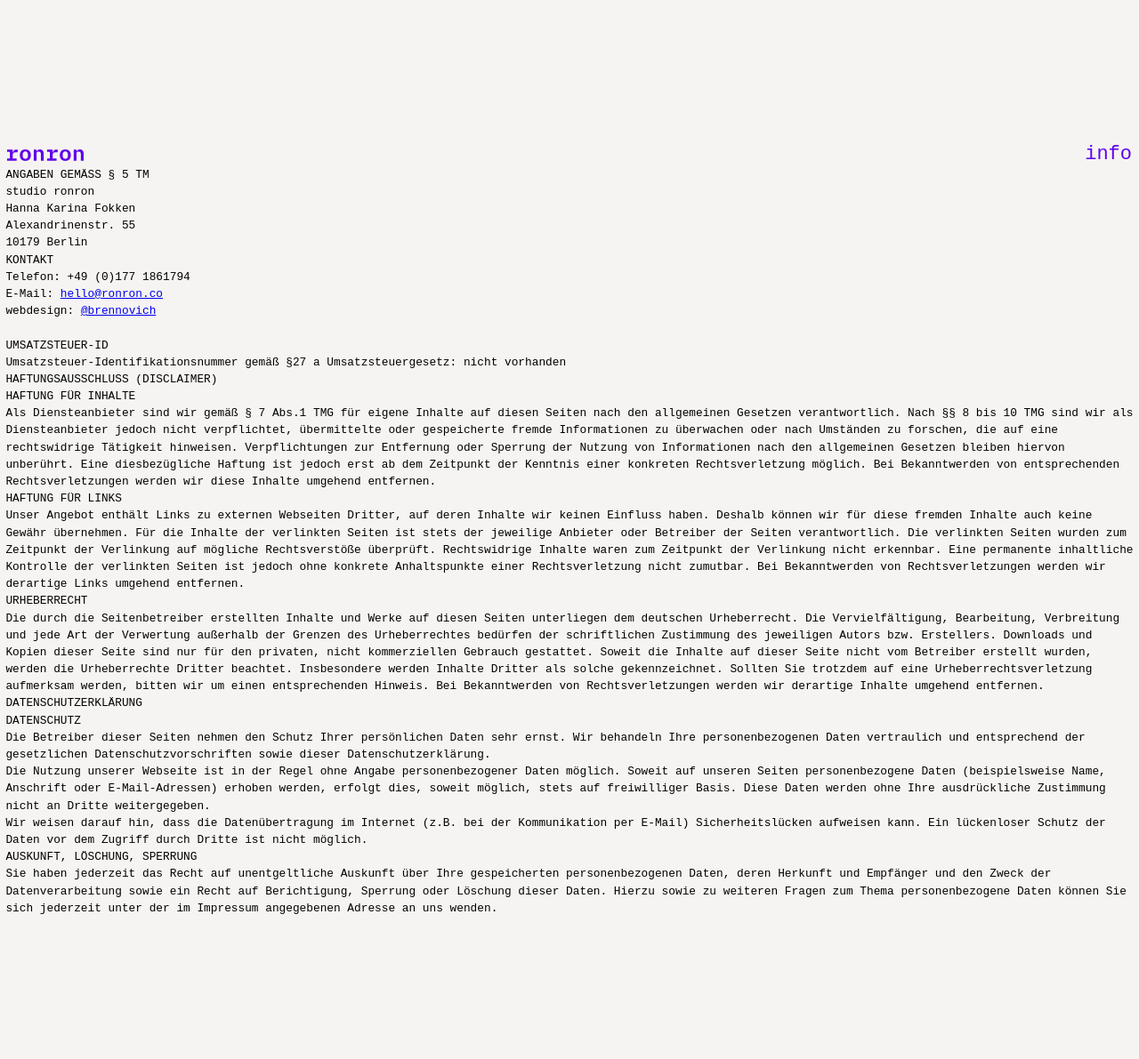
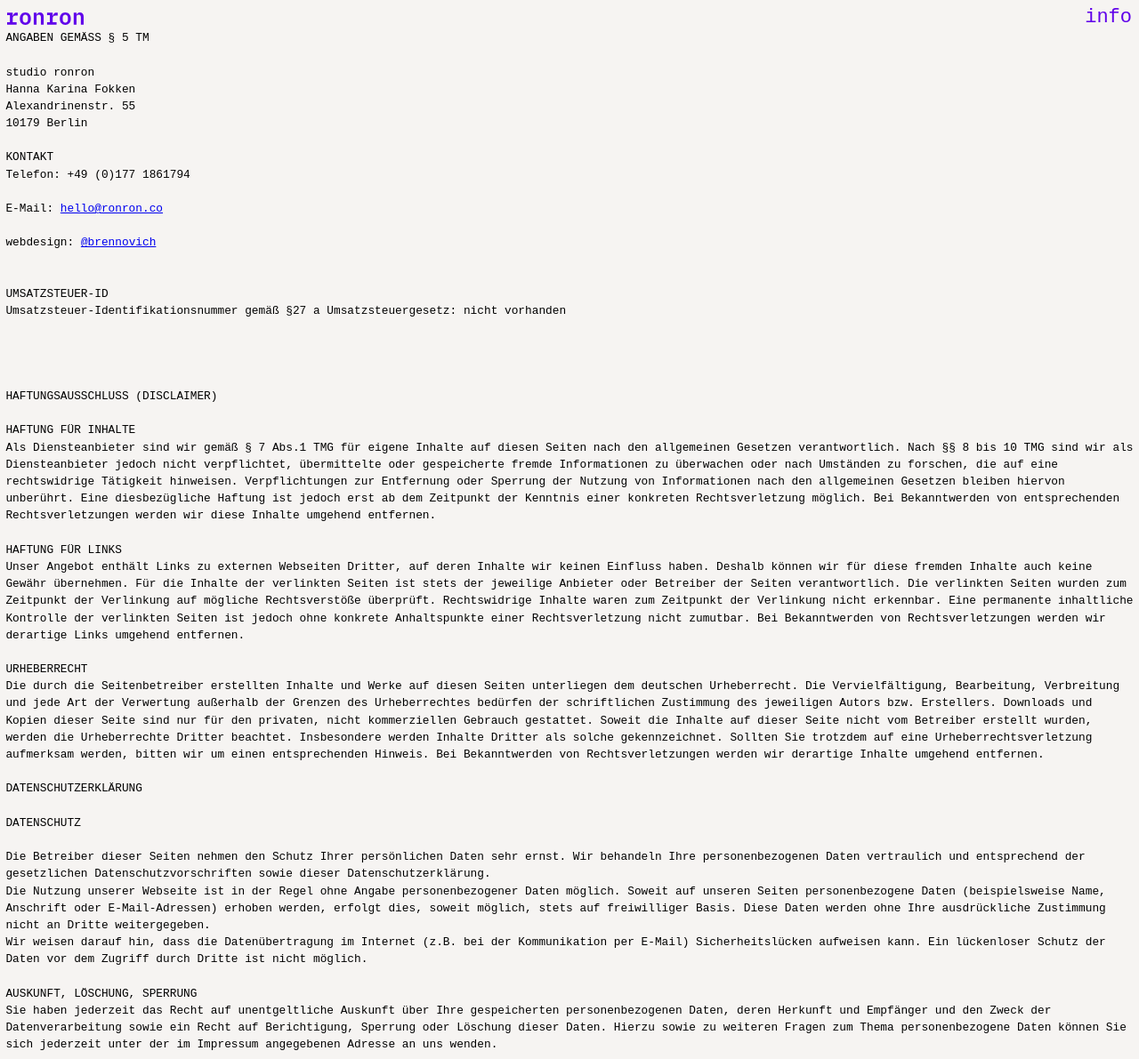
Before and after one commit to brennovich/ronron.co, a Jekyll site: the page built from imprint.md, in a window 1280 px wide and 1191 px high. Shown: the whole window at 89% size. Built offline with Jekyll 4.4.1, drawn with Linux system fonts in a browser that asks for light colours.

```diff
--- a/imprint.md
+++ b/imprint.md
@@ -3,41 +3,41 @@ layout: default
 title: "Imprint"
 ---
 
-ANGABEN GEMÄSS § 5 TM
+ANGABEN GEMÄSS § 5 TM<br><br>
 
 studio ronron<br>
 Hanna Karina Fokken<br>
 Alexandrinenstr. 55<br>
-10179 Berlin<br>
+10179 Berlin<br><br>
 
 KONTAKT<br>
-Telefon: +49 (0)177 1861794<br>
+Telefon: +49 (0)177 1861794<br><br>
 
-E-Mail: [hello@ronron.co](mailto:hello@ronron.co)<br>
+E-Mail: [hello@ronron.co](mailto:hello@ronron.co)<br><br>
 
-webdesign: [@brennovich](https://github.com/brennovich)<br>
+webdesign: [@brennovich](https://github.com/brennovich)<br><br>
 <br>
 UMSATZSTEUER-ID<br>
 Umsatzsteuer-Identifikationsnummer gemäß §27 a Umsatzsteuergesetz:
-nicht vorhanden
+nicht vorhanden<br><br><br><br><br>
 
-HAFTUNGSAUSSCHLUSS (DISCLAIMER)<br>
+HAFTUNGSAUSSCHLUSS (DISCLAIMER)<br><br>
 
 HAFTUNG FÜR INHALTE<br>
-Als Diensteanbieter sind wir gemäß § 7 Abs.1 TMG für eigene Inhalte auf diesen Seiten nach den allgemeinen Gesetzen verantwortlich. Nach §§ 8 bis 10 TMG sind wir als Diensteanbieter jedoch nicht verpflichtet, übermittelte oder gespeicherte fremde Informationen zu überwachen oder nach Umständen zu forschen, die auf eine rechtswidrige Tätigkeit hinweisen. Verpflichtungen zur Entfernung oder Sperrung der Nutzung von Informationen nach den allgemeinen Gesetzen bleiben hiervon unberührt. Eine diesbezügliche Haftung ist jedoch erst ab dem Zeitpunkt der Kenntnis einer konkreten Rechtsverletzung möglich. Bei Bekanntwerden von entsprechenden Rechtsverletzungen werden wir diese Inhalte umgehend entfernen.<br>
+Als Diensteanbieter sind wir gemäß § 7 Abs.1 TMG für eigene Inhalte auf diesen Seiten nach den allgemeinen Gesetzen verantwortlich. Nach §§ 8 bis 10 TMG sind wir als Diensteanbieter jedoch nicht verpflichtet, übermittelte oder gespeicherte fremde Informationen zu überwachen oder nach Umständen zu forschen, die auf eine rechtswidrige Tätigkeit hinweisen. Verpflichtungen zur Entfernung oder Sperrung der Nutzung von Informationen nach den allgemeinen Gesetzen bleiben hiervon unberührt. Eine diesbezügliche Haftung ist jedoch erst ab dem Zeitpunkt der Kenntnis einer konkreten Rechtsverletzung möglich. Bei Bekanntwerden von entsprechenden Rechtsverletzungen werden wir diese Inhalte umgehend entfernen.<br><br>
 
 HAFTUNG FÜR LINKS<br>
-Unser Angebot enthält Links zu externen Webseiten Dritter, auf deren Inhalte wir keinen Einfluss haben. Deshalb können wir für diese fremden Inhalte auch keine Gewähr übernehmen. Für die Inhalte der verlinkten Seiten ist stets der jeweilige Anbieter oder Betreiber der Seiten verantwortlich. Die verlinkten Seiten wurden zum Zeitpunkt der Verlinkung auf mögliche Rechtsverstöße überprüft. Rechtswidrige Inhalte waren zum Zeitpunkt der Verlinkung nicht erkennbar. Eine permanente inhaltliche Kontrolle der verlinkten Seiten ist jedoch ohne konkrete Anhaltspunkte einer Rechtsverletzung nicht zumutbar. Bei Bekanntwerden von Rechtsverletzungen werden wir derartige Links umgehend entfernen.<br>
+Unser Angebot enthält Links zu externen Webseiten Dritter, auf deren Inhalte wir keinen Einfluss haben. Deshalb können wir für diese fremden Inhalte auch keine Gewähr übernehmen. Für die Inhalte der verlinkten Seiten ist stets der jeweilige Anbieter oder Betreiber der Seiten verantwortlich. Die verlinkten Seiten wurden zum Zeitpunkt der Verlinkung auf mögliche Rechtsverstöße überprüft. Rechtswidrige Inhalte waren zum Zeitpunkt der Verlinkung nicht erkennbar. Eine permanente inhaltliche Kontrolle der verlinkten Seiten ist jedoch ohne konkrete Anhaltspunkte einer Rechtsverletzung nicht zumutbar. Bei Bekanntwerden von Rechtsverletzungen werden wir derartige Links umgehend entfernen.<br><br>
 
 URHEBERRECHT<br>
-Die durch die Seitenbetreiber erstellten Inhalte und Werke auf diesen Seiten unterliegen dem deutschen Urheberrecht. Die Vervielfältigung, Bearbeitung, Verbreitung und jede Art der Verwertung außerhalb der Grenzen des Urheberrechtes bedürfen der schriftlichen Zustimmung des jeweiligen Autors bzw. Erstellers. Downloads und Kopien dieser Seite sind nur für den privaten, nicht kommerziellen Gebrauch gestattet. Soweit die Inhalte auf dieser Seite nicht vom Betreiber erstellt wurden, werden die Urheberrechte Dritter beachtet. Insbesondere werden Inhalte Dritter als solche gekennzeichnet. Sollten Sie trotzdem auf eine Urheberrechtsverletzung aufmerksam werden, bitten wir um einen entsprechenden Hinweis. Bei Bekanntwerden von Rechtsverletzungen werden wir derartige Inhalte umgehend entfernen.<br>
+Die durch die Seitenbetreiber erstellten Inhalte und Werke auf diesen Seiten unterliegen dem deutschen Urheberrecht. Die Vervielfältigung, Bearbeitung, Verbreitung und jede Art der Verwertung außerhalb der Grenzen des Urheberrechtes bedürfen der schriftlichen Zustimmung des jeweiligen Autors bzw. Erstellers. Downloads und Kopien dieser Seite sind nur für den privaten, nicht kommerziellen Gebrauch gestattet. Soweit die Inhalte auf dieser Seite nicht vom Betreiber erstellt wurden, werden die Urheberrechte Dritter beachtet. Insbesondere werden Inhalte Dritter als solche gekennzeichnet. Sollten Sie trotzdem auf eine Urheberrechtsverletzung aufmerksam werden, bitten wir um einen entsprechenden Hinweis. Bei Bekanntwerden von Rechtsverletzungen werden wir derartige Inhalte umgehend entfernen.<br><br>
 
-DATENSCHUTZERKLÄRUNG<br>
+DATENSCHUTZERKLÄRUNG<br><br>
 
-DATENSCHUTZ<br>
+DATENSCHUTZ<br><br>
 Die Betreiber dieser Seiten nehmen den Schutz Ihrer persönlichen Daten sehr ernst. Wir behandeln Ihre personenbezogenen Daten vertraulich und entsprechend der gesetzlichen Datenschutzvorschriften sowie dieser Datenschutzerklärung.<br>
 Die Nutzung unserer Webseite ist in der Regel ohne Angabe personenbezogener Daten möglich. Soweit auf unseren Seiten personenbezogene Daten (beispielsweise Name, Anschrift oder E-Mail-Adressen) erhoben werden, erfolgt dies, soweit möglich, stets auf freiwilliger Basis. Diese Daten werden ohne Ihre ausdrückliche Zustimmung nicht an Dritte weitergegeben.<br>
-Wir weisen darauf hin, dass die Datenübertragung im Internet (z.B. bei der Kommunikation per E-Mail) Sicherheitslücken aufweisen kann. Ein lückenloser Schutz der Daten vor dem Zugriff durch Dritte ist nicht möglich.<br>
+Wir weisen darauf hin, dass die Datenübertragung im Internet (z.B. bei der Kommunikation per E-Mail) Sicherheitslücken aufweisen kann. Ein lückenloser Schutz der Daten vor dem Zugriff durch Dritte ist nicht möglich.<br><br>
 
 AUSKUNFT, LÖSCHUNG, SPERRUNG<br>
 Sie haben jederzeit das Recht auf unentgeltliche Auskunft über Ihre gespeicherten personenbezogenen Daten, deren Herkunft und Empfänger und den Zweck der Datenverarbeitung sowie ein Recht auf Berichtigung, Sperrung oder Löschung dieser Daten. Hierzu sowie zu weiteren Fragen zum Thema personenbezogene Daten können Sie sich jederzeit unter der im Impressum angegebenen Adresse an uns wenden.<br>
```
